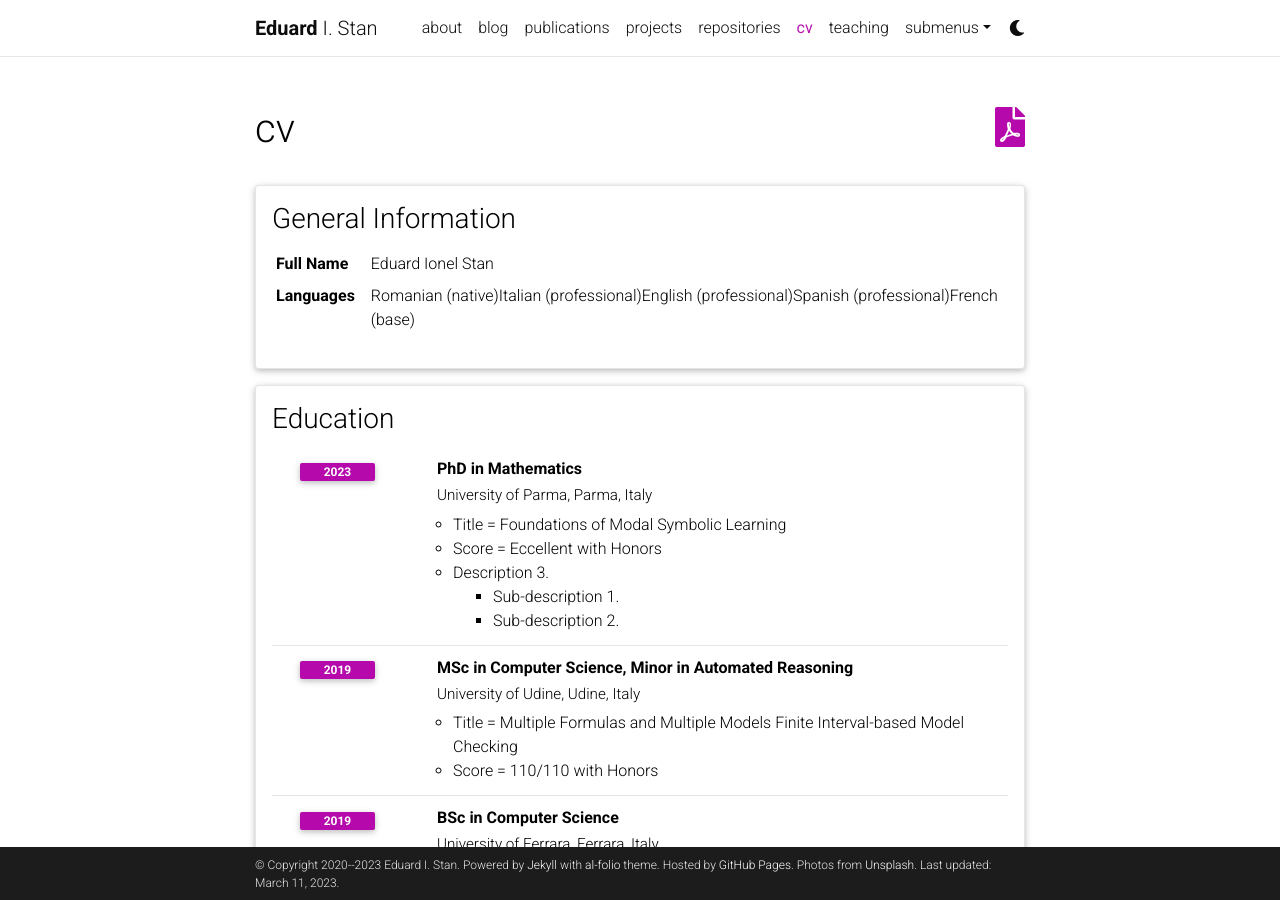
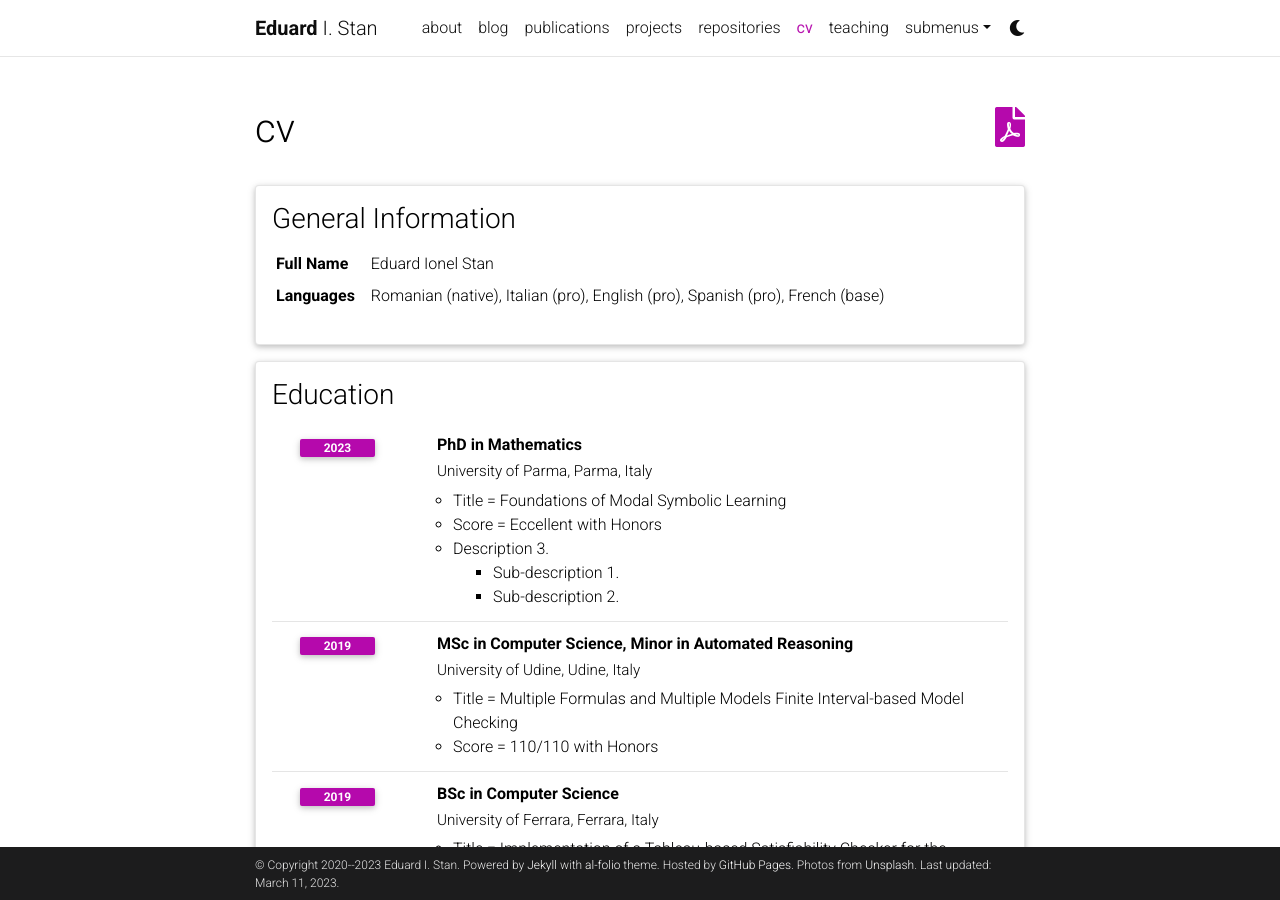
Before and after one commit to eduardstan/eduardstan.github.io, a Jekyll site: the page built from _pages/cv.md, in a window 1280 px wide and 900 px high. Built offline with Jekyll 4.4.1, drawn with Linux system fonts in a browser that asks for light colours; comment, search, counter and statistics services are not loaded; a style sheet for code colours, icons or effects is not loaded.

Commit message:
Changed _data/cv.yml

```diff
--- a/_data/cv.yml
+++ b/_data/cv.yml
@@ -4,12 +4,7 @@
     - name: Full Name
       value: Eduard Ionel Stan
     - name: Languages
-      value:
-        - Romanian (native)
-        - Italian (professional)
-        - English (professional)
-        - Spanish (professional)
-        - French (base)
+      value: Romanian (native), Italian (pro), English (pro), Spanish (pro), French (base)
 
 - title: Education
   type: time_table
```
